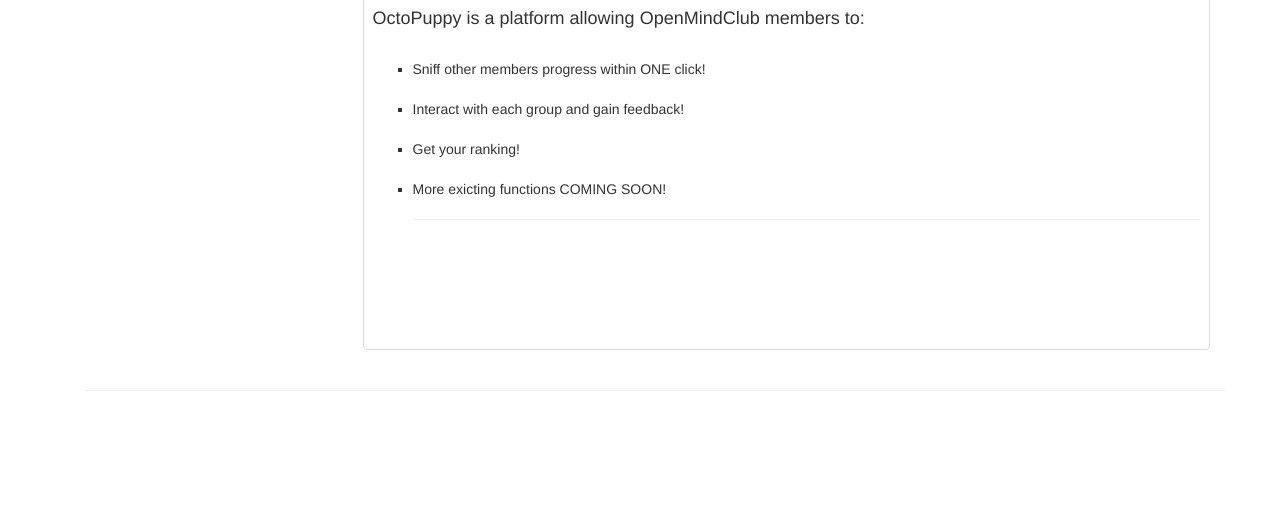
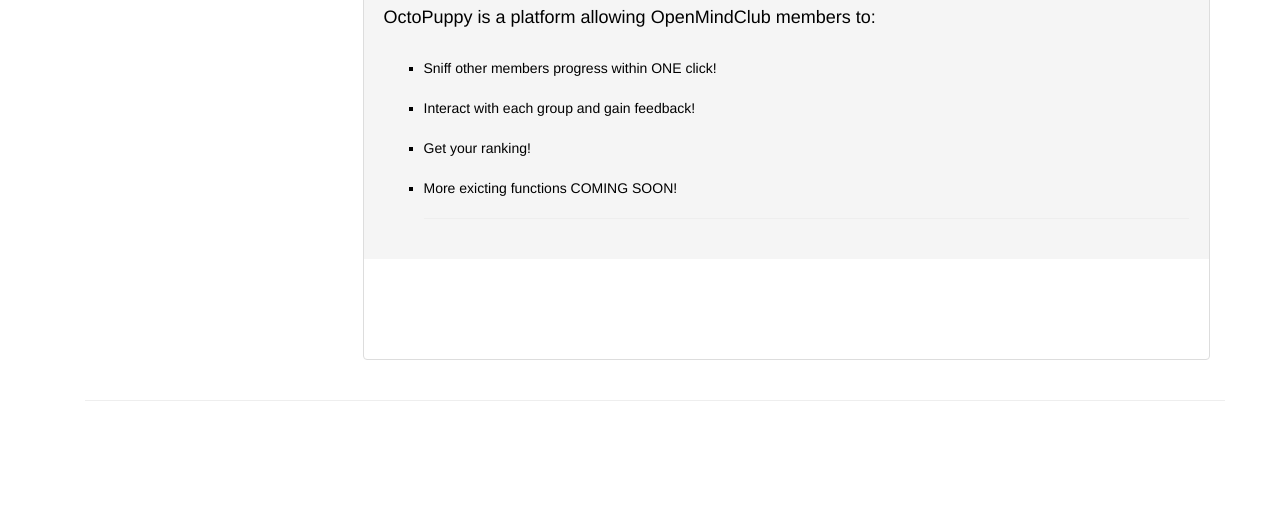
Before and after one commit to OctoPuppy/Octodog, a Flask app: page / in a window 1280 px wide. Shown: the part 626-1141 px from the top of the page. Run offline with Flask 2, Linux system fonts and the light colour scheme; data that the repository does not hold is empty; some libraries are stand-ins or nearby versions; grey boxes are pictures that could not be loaded.

Commit message:
background color to add depth

```diff
--- a/templates/index.html
+++ b/templates/index.html
@@ -9,7 +9,7 @@
 
 {% block content %}
 
-<div class="caption-full">
+<div style="background-color:whitesmoke; color:black; padding:20px;">
 
    <!-- OctoPuppy github star & fork -->
 <iframe style="margin-left:400px;float:right" src="https://ghbtns.com/github-btn.html?user=OctoPuppy&repo=Octodog&type=star&count=true&size=large" frameborder="0" scrolling="0" width="160px" height="30px"></iframe>
```
